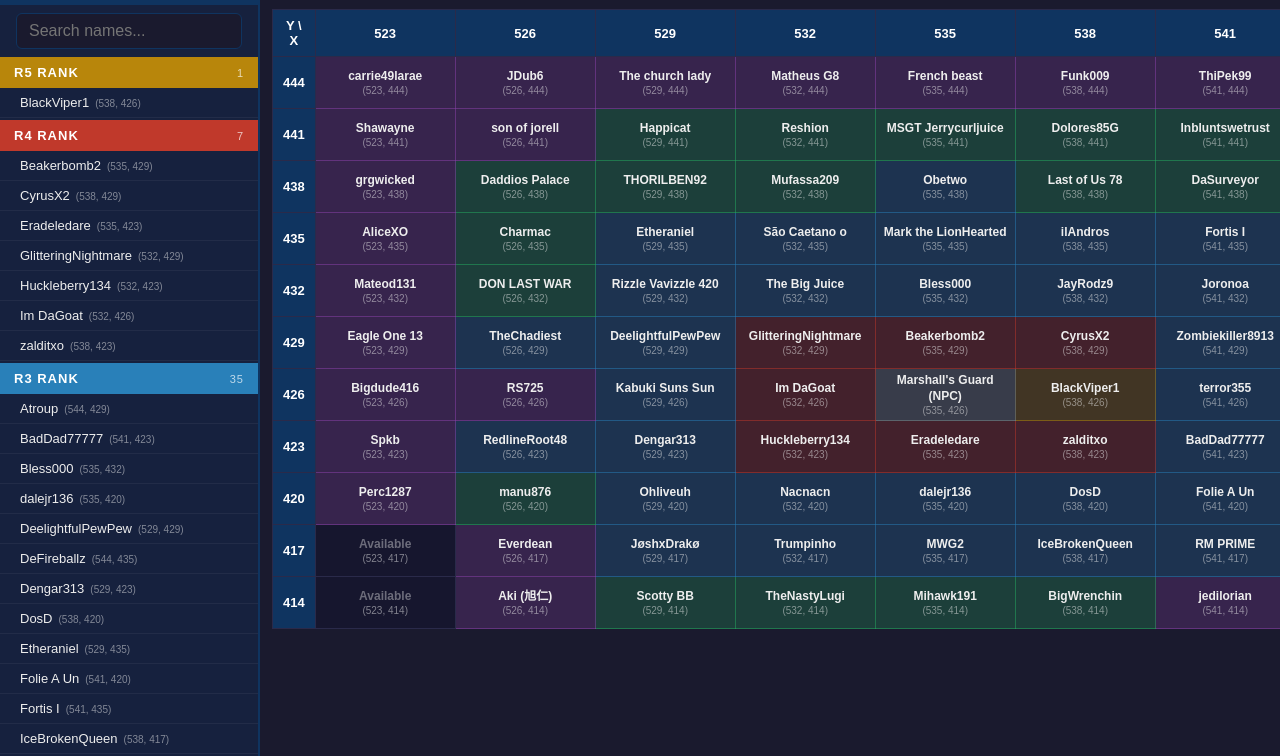
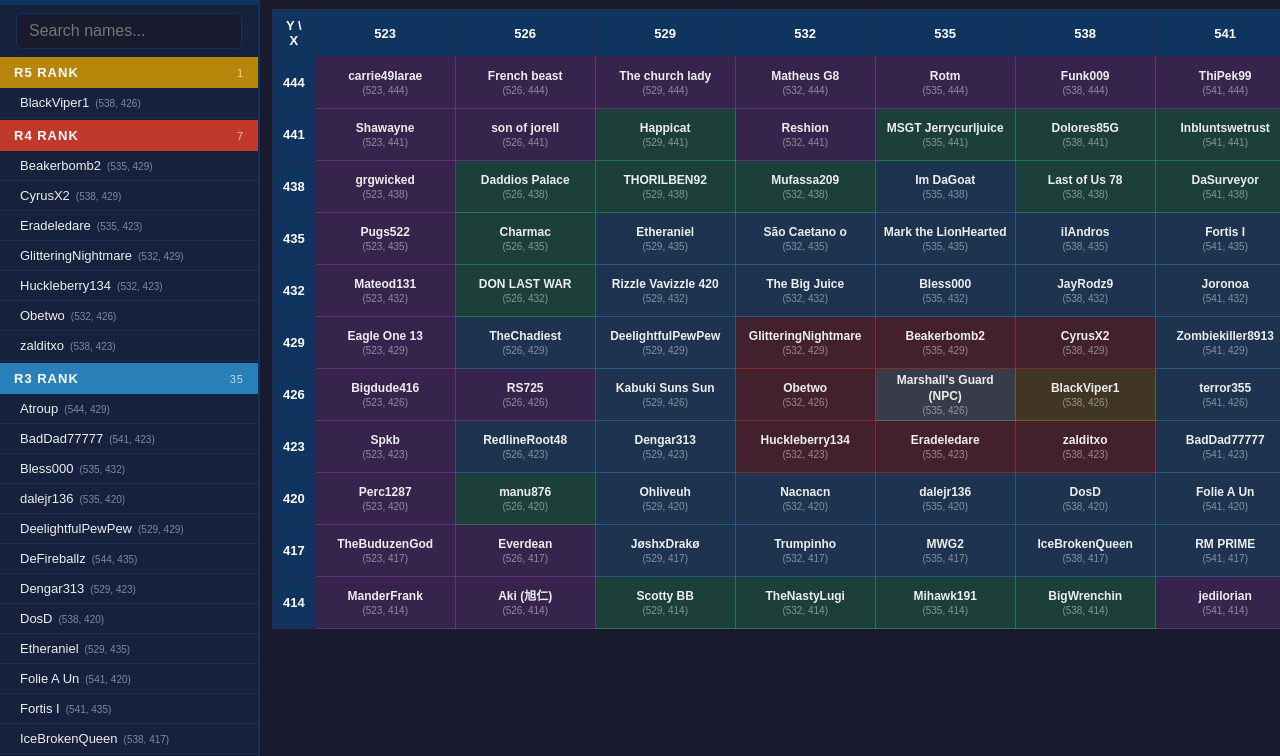
Before and after one commit to Bendo-1/dust-alliance-map, a plain HTML site: page index.html in a window 1280 px wide. Shown: the part 44-800 px from the top of the page. Drawn offline with Linux system fonts and the light colour scheme.

Commit message:
Roster Changes

```diff
--- a/index.html
+++ b/index.html
@@ -173,7 +173,7 @@ const data = {
     { id: "R4", label: "R4 Rank", players: [
       { name: "Beakerbomb2", x: 535, y: 429 }, { name: "CyrusX2", x: 538, y: 429 },
       { name: "Eradeledare", x: 535, y: 423 }, { name: "GlitteringNightmare", x: 532, y: 429 },
-      { name: "Huckleberry134", x: 532, y: 423 }, { name: "Im DaGoat", x: 532, y: 426 },
+      { name: "Huckleberry134", x: 532, y: 423 }, { name: "Obetwo", x: 532, y: 426 },
       { name: "zalditxo", x: 538, y: 423 }
     ]},
     { id: "R3", label: "R3 Rank", players: [
@@ -183,11 +183,11 @@ const data = {
       { name: "Dengar313", x: 529, y: 423 }, { name: "DosD", x: 538, y: 420 },
       { name: "Etheraniel", x: 529, y: 435 }, { name: "Folie A Un", x: 541, y: 420 },
       { name: "Fortis I", x: 541, y: 435 }, { name: "IceBrokenQueen", x: 538, y: 417 },
-      { name: "ilAndros", x: 538, y: 435 }, { name: "JayRodz9", x: 538, y: 432 },
-      { name: "jessikao", x: 544, y: 420 }, { name: "Joronoa", x: 541, y: 432 },
-      { name: "JøshxDrakø", x: 529, y: 417 }, { name: "Kabuki Suns Sun", x: 529, y: 426 },
-      { name: "Mark the LionHearted", x: 535, y: 435 }, { name: "MWG2", x: 535, y: 417 },
-      { name: "Nacnacn", x: 532, y: 420 }, { name: "Obetwo", x: 535, y: 438 },
+      { name: "ilAndros", x: 538, y: 435 }, { name: "Im DaGoat", x: 535, y: 438 },
+      { name: "JayRodz9", x: 538, y: 432 }, { name: "jessikao", x: 544, y: 420 },
+      { name: "Joronoa", x: 541, y: 432 }, { name: "JøshxDrakø", x: 529, y: 417 },
+      { name: "Kabuki Suns Sun", x: 529, y: 426 }, { name: "Mark the LionHearted", x: 535, y: 435 },
+      { name: "MWG2", x: 535, y: 417 }, { name: "Nacnacn", x: 532, y: 420 },
       { name: "Ohhitisjustme", x: 544, y: 423 }, { name: "Ohliveuh", x: 529, y: 420 },
       { name: "Phillyant", x: 544, y: 426 }, { name: "RedlineRoot48", x: 526, y: 423 },
       { name: "Rizzle Vavizzle 420", x: 529, y: 432 }, { name: "RM PRIME", x: 541, y: 417 },
@@ -204,28 +204,29 @@ const data = {
       { name: "Inbluntswetrust", x: 541, y: 441 }, { name: "Last of Us 78", x: 538, y: 438 },
       { name: "manu876", x: 526, y: 420 }, { name: "Mihawk191", x: 535, y: 414 },
       { name: "MSGT Jerrycurljuice", x: 535, y: 441 }, { name: "Mufassa209", x: 532, y: 438 },
-      { name: "Reshion", x: 532, y: 441 }, { name: "Scotty BB", x: 529, y: 414 },
-      { name: "sprtan bill", x: 544, y: 417 }, { name: "TheNastyLugi", x: 532, y: 414 },
-      { name: "THORILBEN92", x: 529, y: 438 }
+      { name: "Scotty BB", x: 529, y: 414 }, { name: "sprtan bill", x: 544, y: 417 },
+      { name: "TheNastyLugi", x: 532, y: 414 }, { name: "THORILBEN92", x: 529, y: 438 }
     ]},
     { id: "R1", label: "R1 Rank", players: [
-      { name: "Aki (旭仁)", x: 526, y: 414 }, { name: "AliceXO", x: 523, y: 435 },
-      { name: "Bigdude416", x: 523, y: 426 }, { name: "carrie49larae", x: 523, y: 444 },
-      { name: "CeaJayAre", x: 547, y: 438 }, { name: "Cmd biscut", x: 547, y: 441 },
+      { name: "Aki (旭仁)", x: 526, y: 414 }, { name: "Bigdude416", x: 523, y: 426 },
+      { name: "carrie49larae", x: 523, y: 444 }, { name: "Cmd biscut", x: 547, y: 441 },
       { name: "Dee Rich25", x: 547, y: 420 }, { name: "DustinUSMC0370", x: 547, y: 435 },
       { name: "Eagle One 13", x: 523, y: 429 }, { name: "Everdean", x: 526, y: 417 },
-      { name: "FaceInTheCrowd", x: 547, y: 414 }, { name: "French beast", x: 535, y: 444 },
+      { name: "FaceInTheCrowd", x: 547, y: 414 }, { name: "French beast", x: 526, y: 444 },
       { name: "Funk009", x: 538, y: 444 }, { name: "Garfdagod", x: 547, y: 432 },
       { name: "grgwicked", x: 523, y: 438 }, { name: "HoFFmaN", x: 547, y: 417 },
-      { name: "Ice Cold Jay D", x: 544, y: 441 }, { name: "JDub6", x: 526, y: 444 },
-      { name: "jedilorian", x: 541, y: 414 }, { name: "Laysmepipe", x: 544, y: 414 },
-      { name: "Leoricatto", x: 547, y: 423 }, { name: "Mateod131", x: 523, y: 432 },
-      { name: "Matheus G8", x: 532, y: 444 }, { name: "Perc1287", x: 523, y: 420 },
-      { name: "RS725", x: 526, y: 426 }, { name: "schoonie22", x: 544, y: 444 },
-      { name: "Shawayne", x: 523, y: 441 }, { name: "son of jorell", x: 526, y: 441 },
-      { name: "Spkb", x: 523, y: 423 }, { name: "stevescary", x: 547, y: 429 },
-      { name: "The church lady", x: 529, y: 444 }, { name: "TheGasStation", x: 547, y: 426 },
-      { name: "ThiPek99", x: 541, y: 444 }, { name: "Whatthespark", x: 547, y: 444 }
+      { name: "Ice Cold Jay D", x: 544, y: 441 }, { name: "Imthatguy89", x: 544, y: 444 },
+      { name: "JDub6", x: 547, y: 444 }, { name: "jedilorian", x: 541, y: 414 },
+      { name: "Laysmepipe", x: 544, y: 414 }, { name: "ManderFrank", x: 523, y: 414 },
+      { name: "Mateod131", x: 523, y: 432 }, { name: "Matheus G8", x: 532, y: 444 },
+      { name: "Perc1287", x: 523, y: 420 }, { name: "Pugs522", x: 523, y: 435 },
+      { name: "Reshion", x: 532, y: 441 }, { name: "Rotm", x: 535, y: 444 },
+      { name: "RS725", x: 526, y: 426 }, { name: "Shawayne", x: 523, y: 441 },
+      { name: "son of jorell", x: 526, y: 441 }, { name: "Spkb", x: 523, y: 423 },
+      { name: "stevescary", x: 547, y: 429 }, { name: "The church lady", x: 529, y: 444 },
+      { name: "TheBuduzenGod", x: 523, y: 417 }, { name: "TheGasStation", x: 547, y: 426 },
+      { name: "ThiPek99", x: 541, y: 444 }, { name: "WeakBoiCS70", x: 547, y: 438 },
+      { name: "Who Is Mike Jones", x: 547, y: 423 }
     ]},
     { id: "NPC", label: "Special", players: [
       { name: "Marshall's Guard (NPC)", x: 535, y: 426, cssClass: "NPC" }
```
